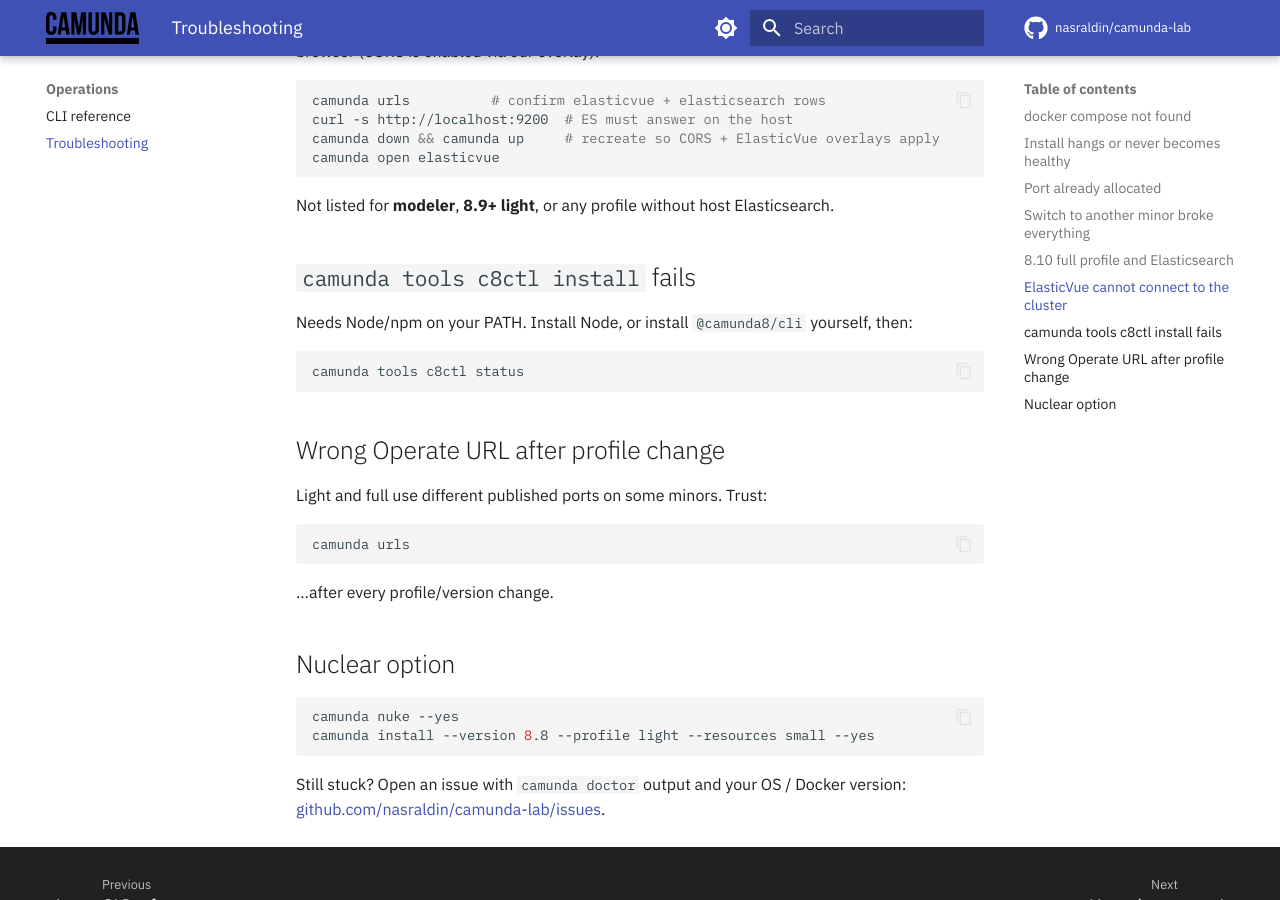
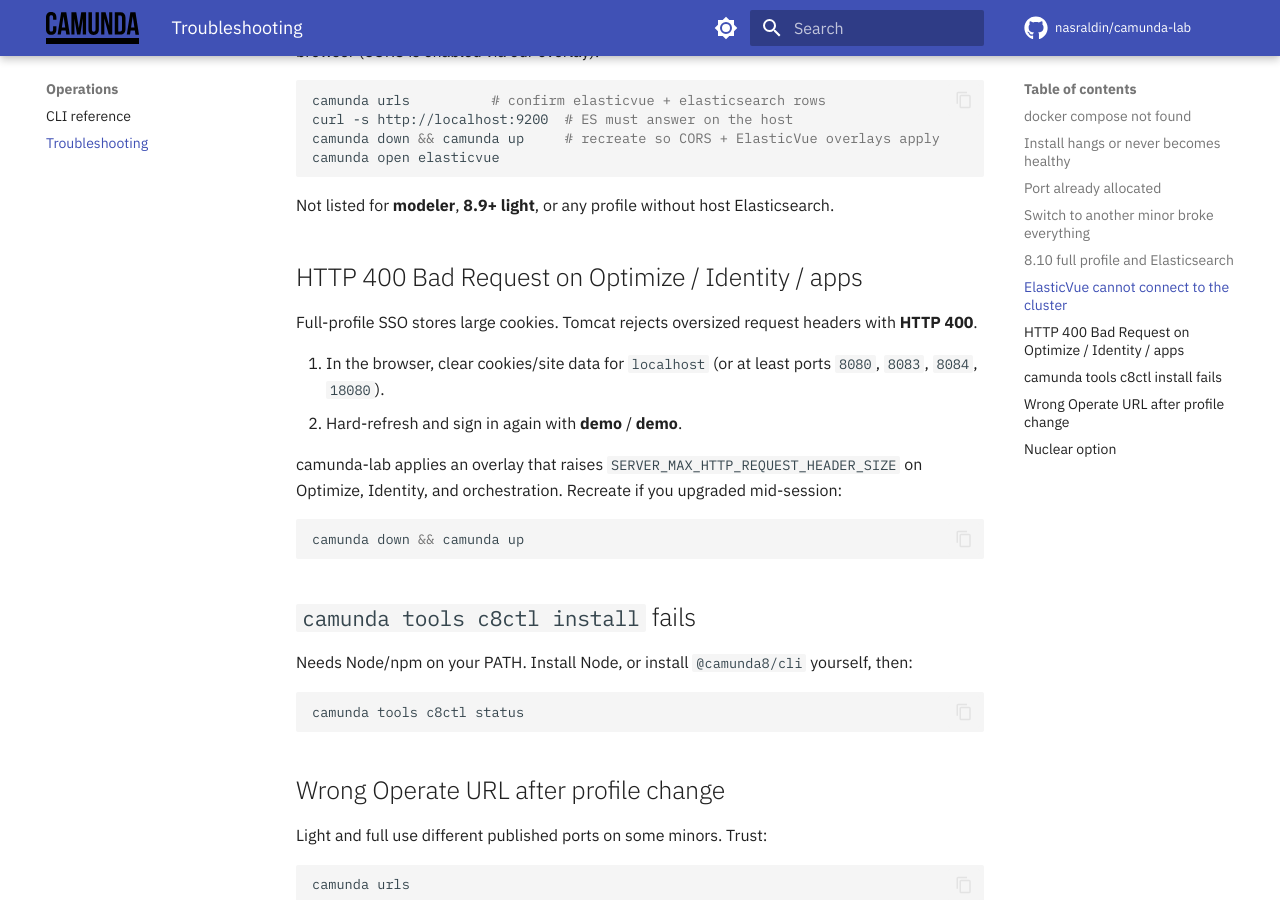
Before and after one commit to nasraldin/camunda-lab, an MkDocs documentation site: the page built from docs/troubleshooting.md, in a window 1280 px wide and 900 px high, scrolled down 1702 px. Built offline with MkDocs 1.6.1 and Material for MkDocs 9.7.7, drawn with Linux system fonts in a browser that asks for light colours; comment, search, counter and statistics services are not loaded.

Commit message:
fix: raise HTTP header limit for full-profile SSO cookies
Optimize/Identity returned HTTP 400 when Cookie headers exceeded Tomcat's
default size after Keycloak login across many apps.

Co-authored-by: Cursor <cursoragent@cursor.com>

````diff
--- a/docs/troubleshooting.md
+++ b/docs/troubleshooting.md
@@ -74,6 +74,19 @@ camunda open elasticvue
 
 Not listed for **modeler**, **8.9+ light**, or any profile without host Elasticsearch.
 
+## HTTP 400 Bad Request on Optimize / Identity / apps
+
+Full-profile SSO stores large cookies. Tomcat rejects oversized request headers with **HTTP 400**.
+
+1. In the browser, clear cookies/site data for `localhost` (or at least ports `8080`, `8083`, `8084`, `18080`).
+2. Hard-refresh and sign in again with **demo** / **demo**.
+
+camunda-lab applies an overlay that raises `SERVER_MAX_HTTP_REQUEST_HEADER_SIZE` on Optimize, Identity, and orchestration. Recreate if you upgraded mid-session:
+
+```bash
+camunda down && camunda up
+```
+
 ## `camunda tools c8ctl install` fails
 
 Needs Node/npm on your PATH. Install Node, or install `@camunda8/cli` yourself, then:
````
Also changed, not shown: 4 other files.
